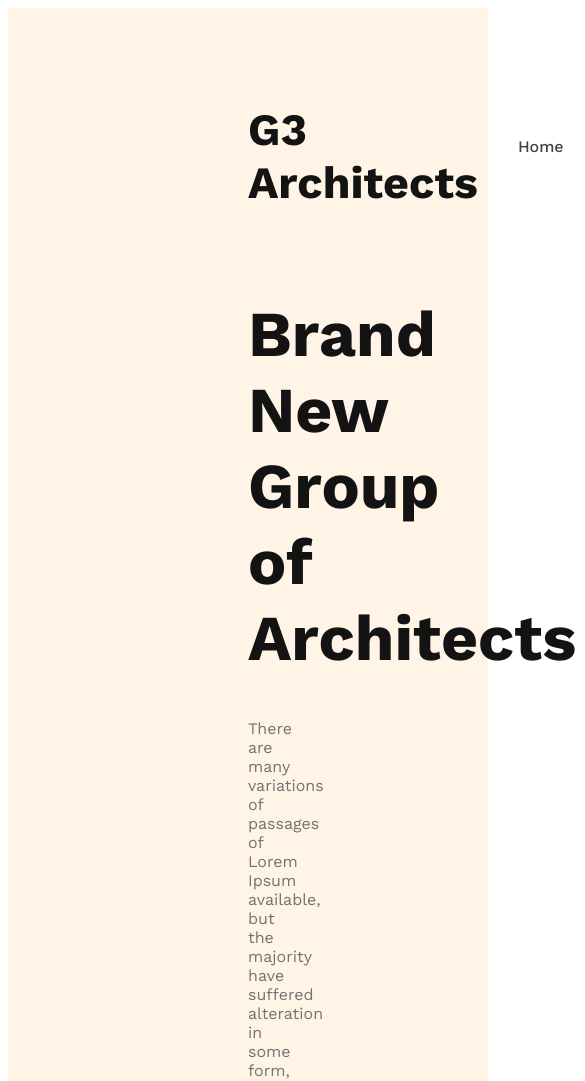
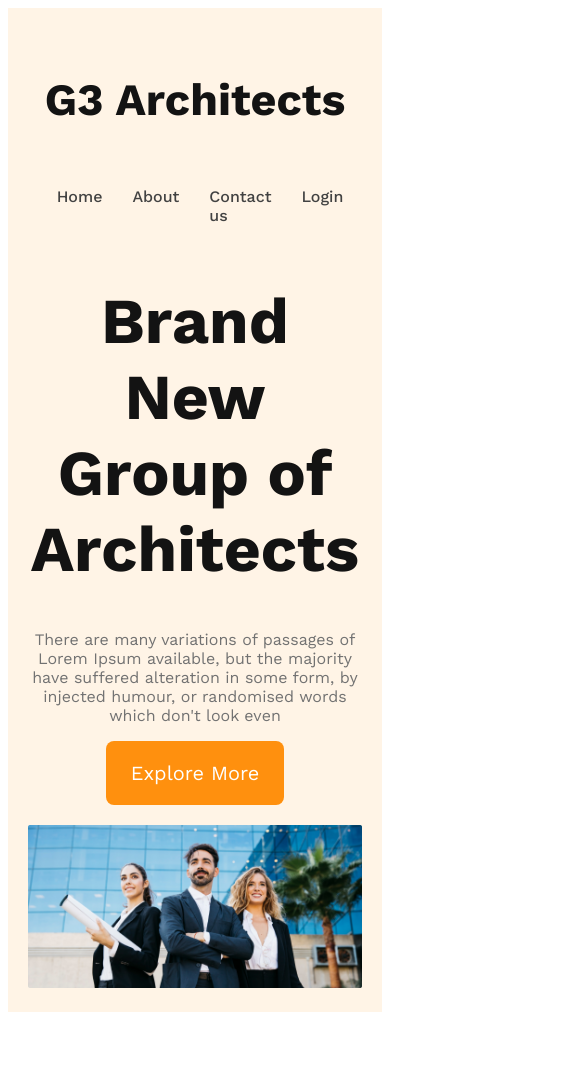
Before and after one commit to anisul770/g3-architects-website, a plain HTML site: page index.html in a window 390 px wide. Shown: the top 1081 px of the page, 585 px wide, since content can reach past the window. After the commit the page ends 1020 px from the top, so only its background shows below. Drawn offline with nearby package versions, Linux system fonts and the light colour scheme.

Commit message:
set up header responsive part

```diff
--- a/styles/architect.css
+++ b/styles/architect.css
@@ -1,10 +1,20 @@
 /* work sans fonts from google fonts */
 @import url('https://fonts.googleapis.com/css2?family=Lato:wght@400;700&family=Open+Sans:wght@400;700;800&family=Work+Sans:wght@400;500;600;700;800&display=swap');
 
+/* shared styles */
 * {
     font-family: 'Lato', sans-serif;
     font-family: 'Open Sans', sans-serif;
     font-family: 'Work Sans', sans-serif;
+}
+.btn-primary{
+    border-radius: 8px;
+    background: #ff900e;
+    padding: 20px 25px;
+    font-size: 1.25rem;
+    color: #fff;
+    cursor: pointer;
+    border: none;
 }
 /* header styles */
 header{
@@ -48,3 +58,26 @@ nav li a{
 .banner-description{
     color: #727272;
 }
+.banner img{
+    width: 100%;
+    margin-top: 20px;
+}
+/* responsive media queries */
+/* mobile devices */
+@media screen and (max-width:576px) {
+    header{
+        padding: 20px;
+    }
+    nav {
+        flex-direction: column;
+    }
+}
+/* tablet or medium devices */
+@media screen and (min-width:576px) and (max-width:960px) {
+    header{
+        padding: 50px;
+    }
+    nav{
+        flex-direction: column;
+    }
+}
```
